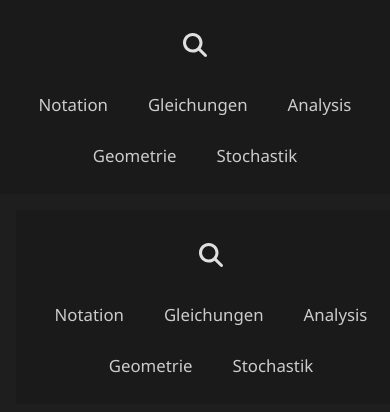
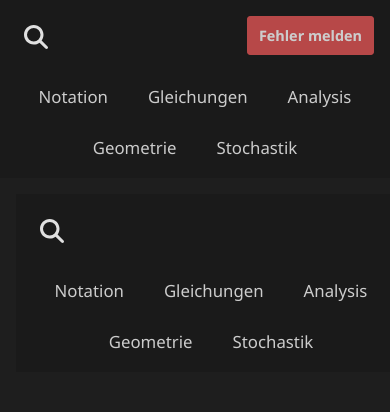
Before and after one commit to OfficerYoda/mathe-zusammenfassung-vue, a Vue app: page / in a window 390 px wide. Shown: the top 412 px of the page. Built offline with nearby package versions, Linux system fonts and the light colour scheme.

Commit message:
Added "Fehler melden" button on small screens

```diff
--- a/src/views/App.vue
+++ b/src/views/App.vue
@@ -328,10 +328,6 @@ export default defineComponent({
     min-height: 100vh;
   }
 
-  .sidebar-top-section {
-    padding-bottom: 1rem;
-  }
-
   .sidebar.left-sidebar {
     width: 100vw;
     min-width: 0;
@@ -339,6 +335,27 @@ export default defineComponent({
     height: auto;
     position: static;
     z-index: 2;
+    padding: 0.5rem 1rem;
+  }
+
+  .sidebar-top-section {
+    padding-bottom: 0;
+    display: flex;
+    flex-direction: column;
+    align-items: center;
+  }
+
+  .search-icon-wrapper {
+    display: flex;
+    justify-content: space-between;
+    align-items: center;
+    width: 100%;
+    margin-top: 0.5rem;
+    margin-bottom: 1rem;
+  }
+
+  .search-button {
+    margin: 0;
   }
 
   .chapter-navigation ul {
@@ -365,7 +382,19 @@ export default defineComponent({
   }
 
   .sidebar-bottom-section {
-    display: none;
+    margin-top: 0;
+    padding: 0;
+    border-top: none;
+    text-align: center;
+    position: absolute;
+    top: 0.5rem;
+    right: 1rem;
+  }
+
+  .report-error-button {
+    padding: 0.5rem 0.75rem;
+    margin-top: 0.5rem;
+    font-size: 0.9rem;
   }
 
   .content-area {
```
